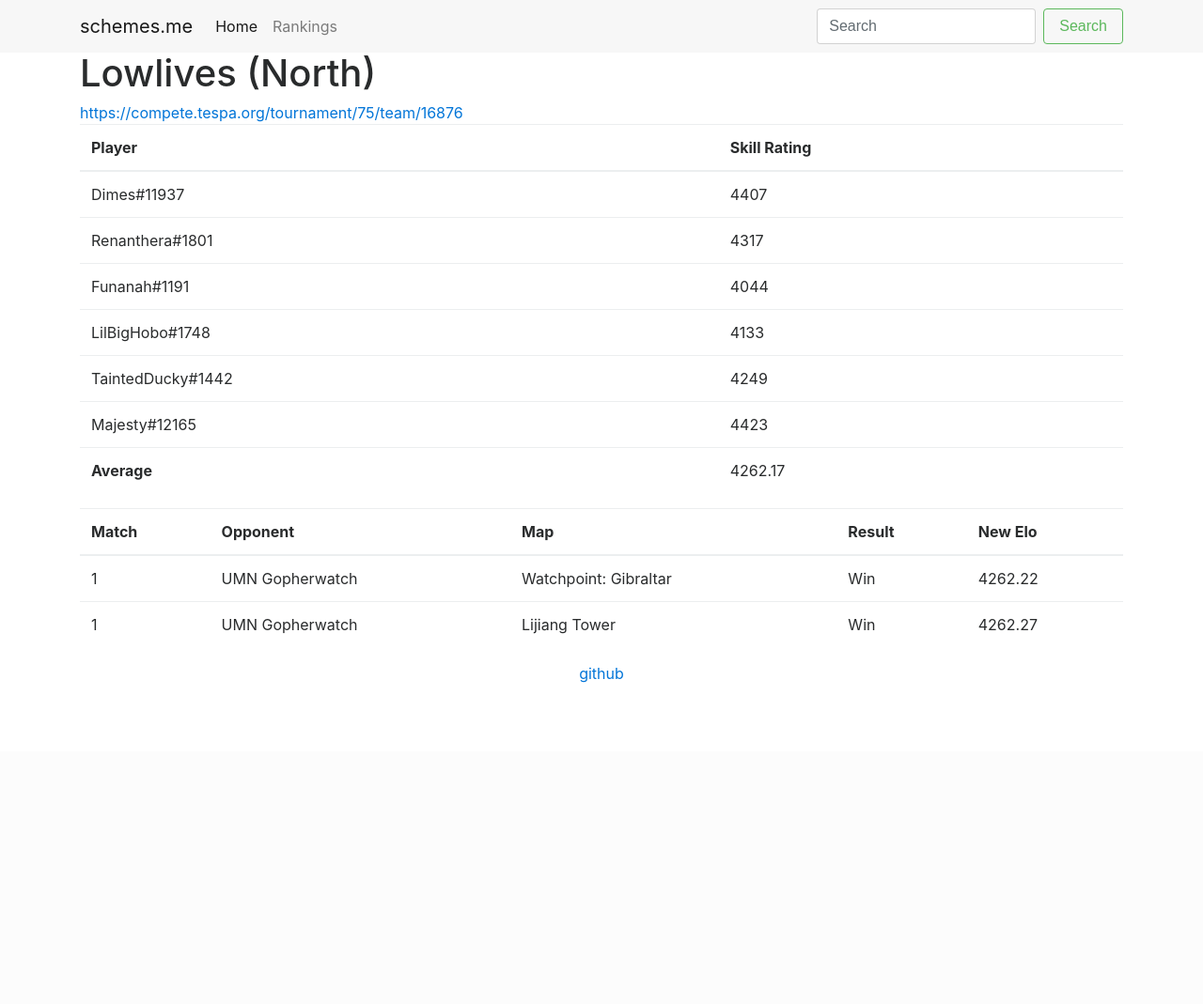
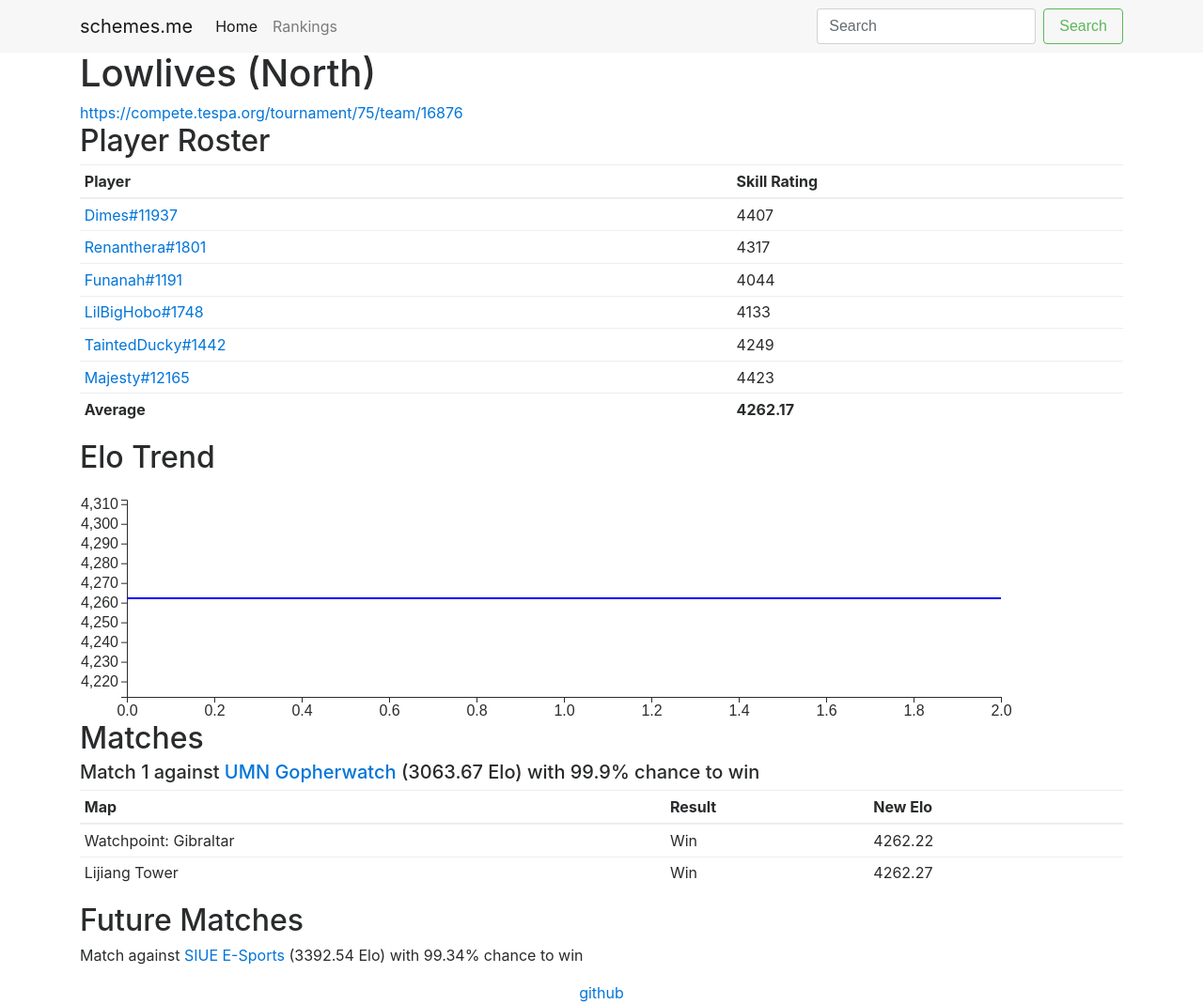
Before and after one commit to schemes-ohyeah/tcs-overwatch-elo, a Flask app: page /team/16876 in a window 1280 px wide. Shown: the whole page at 94% size. Before the commit the page ends 727 px from the top, so only its background shows below. Run offline with Flask 2, Linux system fonts and the light colour scheme; some libraries are stand-ins or nearby versions.

Commit message:
scrape future matches, d3 visu

```diff
--- a/TCS_Main.py
+++ b/TCS_Main.py
@@ -7,10 +7,10 @@ def main() -> None:
 
     teams = TCS.read_teams_from_json(reset=True)
     matches = TCS.calculate_matches(teams)
+    future_matches = TCS.predict_matches(teams)
     TCS.write_tojson(teams, "teams.json")
     TCS.write_tojson(matches, "matches.json")
-    for team in teams:
-        print(teams[team])
+    TCS.write_tojson(future_matches, "future_matches.json")
 
 def scrape_teams_write_tojson() -> None:
     """
--- a/main.py
+++ b/main.py
@@ -1,7 +1,11 @@
 from flask import Flask, render_template, request, jsonify
 from TCS_Functions import TCS_Functions as TCS
+from TCS_Objects import Match
 
 app = Flask(__name__)
+GLOBAL_teams = TCS.read_teams_from_json(reset=False)
+GLOBAL_matches = TCS.read_matches_from_json()
+GLOBAL_future_matches = TCS.read_matches_from_json(future=True)
 
 @app.route("/")
 def index():
@@ -9,15 +13,15 @@ def index():
 
 @app.route("/matches")
 def matches():
-    matches = TCS.read_matches_from_json()
-    matches = [matches[key] for key in matches]
+    global GLOBAL_matches
+    matches = [GLOBAL_matches[key] for key in GLOBAL_matches]
     return jsonify([match.__dict__() for match in matches])
 
 @app.route("/rankings/<region>")
 @app.route("/rankings")
 def rankings(region=None):
-    teams = TCS.read_teams_from_json(reset=False)
-    teams = [teams[key] for key in teams]
+    global GLOBAL_teams
+    teams = [GLOBAL_teams[key] for key in GLOBAL_teams]
     if region:
         teams = [team for team in teams if team.region == region]
     teams.sort(key=lambda x: x.elo, reverse=True)
@@ -42,32 +46,60 @@ def search():
 
 @app.route("/team/<id>")
 def team(id):
-    teams = TCS.read_teams_from_json(reset=False)
-    matches = TCS.read_matches_from_json()
-    team = teams[int(id)]
-    matches = [matches[match_id] for match_id in team.matches]
+    global GLOBAL_teams, GLOBAL_matches, GLOBAL_future_matches
+    team = GLOBAL_teams[int(id)]
+    matches = [GLOBAL_matches[match_id] for match_id in team.matches]
     my_matches = []
-    opponent = None
+    elo_trend = [team.average_sr]
     for match in matches:
         data = {}
         if match.team_1id == team.id:
             data["results"] = match.results
             data["elos"] = match.team_1elos
-            opponent = teams[match.team_2id].name
+            data["opponent_elo"] = match.team_2elos[0]
+            data["opponent"] = GLOBAL_teams[match.team_2id].name
+            data["opponent_id"] = match.team_2id
         elif match.team_2id == team.id:
             # Matches store win result relative to team 1. Flip if this is team 2
             data["results"] = [[-result[0], result[1]] for result in match.results]
             data["elos"] = match.team_2elos
-            opponent = teams[match.team_1id].name
+            data["opponent_elo"] = match.team_1elos[0]
+            data["opponent"] = GLOBAL_teams[match.team_1id].name
+            data["opponent_id"] = match.team_1id
         else:
             print("something is wrong with team match finding")
         data["url"] = match.url
+        elo_trend.extend(data["elos"][1:])
+
+        # Probably to win based on math from here
+        data["win_chance"] = Match.calculate_win_chance(data["elos"][0], data["opponent_elo"])
+
         my_matches.append(data)
+
+    my_future_matches = []
+    for match_id in team.future_matches:
+        future_match = GLOBAL_future_matches[match_id]
+        data = {}
+        if future_match.team_1id == team.id:
+            data["elo"] = future_match.team_1elos[0]
+            data["opponent_elo"] = future_match.team_2elos[0]
+            data["opponent"] = GLOBAL_teams[future_match.team_2id].name
+            data["opponent_id"] = future_match.team_2id
+        elif future_match.team_2id == team.id:
+            data["elo"] = future_match.team_2elos[0]
+            data["opponent_elo"] = future_match.team_1elos[0]
+            data["opponent"] = GLOBAL_teams[future_match.team_1id].name
+            data["opponent_id"] = future_match.team_1id
+        else:
+            print("something is wrong with the future match finding")
+        data["win_chance"] = Match.calculate_win_chance(data["elo"], data["opponent_elo"])
+        my_future_matches.append(data)
 
     return render_template("team.html",
                            team=team,
+                           elo_trend=elo_trend,
                            matches=my_matches,
-                           opponent=opponent)
+                           future_matches=my_future_matches)
 
 if __name__ == "__main__":
     app.run()
--- a/templates/index.html
+++ b/templates/index.html
@@ -8,7 +8,7 @@
             <hr class="my-4">
             <p>We start with the team's average skill rating and use the elo system from that.</p>
             <p class="lead">
-                <a class="btn btn-primary btn-lg" href="#methodology" role="button">Learn more</a>
+                <a class="btn btn-primary btn-lg" href="/rankings" role="button">See Rankings</a>
             </p>
         </div>
     </div>
--- a/templates/rankings.html
+++ b/templates/rankings.html
@@ -14,13 +14,13 @@
                 <a href="/rankings/east" class="btn btn-secondary">East</a>
             </div>
         </div>
-        <table class="table">
+        <table class="table table-sm">
             <thead>
             <tr>
                 <th>Rank</th>
                 <th>Team</th>
                 <th>Region</th>
-                <th>Average SR</th>
+                <th>SR</th>
                 <th>Elo</th>
             </tr>
             </thead>
--- a/templates/team.html
+++ b/templates/team.html
@@ -1,4 +1,13 @@
 {% extends "bare_layout.html" %}
+
+{% block head %}
+    <script src="https://d3js.org/d3.v4.min.js"></script>
+    <style>
+        .tick {
+            font-size: medium;
+        }
+    </style>
+{% endblock %}
 
 {% block content %}
     <div class="container">
@@ -6,7 +15,8 @@
         <a href="{{ team.url }}">{{ team.url }}</a>
 
         <!-- Table of players -->
-        <table class="table">
+        <h2>Player Roster</h2>
+        <table class="table table-sm">
             <thead>
             <tr>
                 <th>Player</th>
@@ -15,36 +25,94 @@
             </thead>
             <tbody>
             {% for player in team.players %}
+                {% set battle_tag = player.battle_tag.split("#") %}
                 <tr>
-                    <td>{{ player.battle_tag }}</td>
-                    <td>{{ player.skill_rating }}</td>
+                    <td>
+                        <a href="https://www.overbuff.com/players/pc/{{ battle_tag[0] }}-{{ battle_tag[1] }}?mode=competitive">
+                            {{ player.battle_tag }}
+                        </a>
+                    </td>
+                    <td>
+                        {% if player.skill_rating > 0 %}
+                            {{ player.skill_rating }}
+                        {% else %}
+                            <em>Unranked</em>
+                        {% endif %}
+                    </td>
                 </tr>
             {% endfor %}
             <tr>
                 <th>Average</th>
-                <td>{{ team.average_sr|round(2) }}</td>
+                <td><strong>{{ team.average_sr|round(2) }}</strong></td>
             </tr>
             </tbody>
         </table>
 
-        <!-- Table of matches -->
-        <table class="table">
+        <!-- Elo Trend -->
+        <h2>Elo Trend</h2>
+        <svg id="elo-trend" width="1000" height="250"></svg>
+        <script>
+            var elo_trend = {{ elo_trend }};
+            var vis = d3.select("#elo-trend"),
+                WIDTH = 1000,
+                HEIGHT = 250,
+                MARGINS = {
+                    top: 20,
+                    right: 20,
+                    bottom: 20,
+                    left: 50
+                },
+                xRange = d3.scaleLinear().range([MARGINS.left, WIDTH - MARGINS.right])
+                    .domain([0, elo_trend.length - 1]),
+                yRange = d3.scaleLinear().range([HEIGHT - MARGINS.top, MARGINS.bottom])
+                    .domain([
+                        Math.min.apply(null, elo_trend) - 50,
+                        Math.max.apply(null, elo_trend) + 50
+                    ]),
+                xAxis = d3.axisBottom()
+                    .scale(xRange),
+                yAxis = d3.axisLeft()
+                    .scale(yRange);
+
+            vis.append('svg:g')
+                .attr('class', 'x axis')
+                .attr('transform', 'translate(0,' + (HEIGHT - MARGINS.bottom) + ')')
+                .call(xAxis);
+
+            vis.append('svg:g')
+                .attr('class', 'y axis')
+                .attr('transform', 'translate(' + (MARGINS.left) + ',0)')
+                .call(yAxis);
+            var lineFunc = d3.line()
+                .x(function(d, i) {
+                    return xRange(i);
+                })
+                .y(function(d) {
+                    return yRange(d);
+                })
+                .curve(d3.curveLinear);
+            vis.append('svg:path')
+                .attr('d', lineFunc(elo_trend))
+                .attr('stroke', 'blue')
+                .attr('stroke-width', 2)
+                .attr('fill', 'none');
+        </script>
+
+        <!-- Matches -->
+        <h2>Matches</h2>
+        {% for match in matches %}
+            <h5>Match {{ loop.index }} against <a href="/team/{{ match.opponent_id }}">{{ match.opponent }}</a> ({{ match.opponent_elo|round(2) }} Elo) with {{ (match.win_chance * 100)|round(2)}}% chance to win</h5>
+            <table class="table table-sm">
                 <thead>
                 <tr>
-                <th>Match</th>
-                <th>Opponent</th>
                     <th>Map</th>
                     <th>Result</th>
                     <th>New Elo</th>
                 </tr>
                 </thead>
                 <tbody>
-            {% for match in matches %}
-                {% set outer_loop = loop %}
                 {% for result in match.results %}
                     <tr>
-                        <td>{{ outer_loop.index }}</td>
-                        <td>{{ opponent }}</td>
                         <td>{{ result[1] }}</td>
                         {% if result[0] == 1 %}
                             <td>Win</td>
@@ -61,8 +129,14 @@
                         <td>{{ match.elos[loop.index]|round(2) }}</td>
                     </tr>
                 {% endfor %}
-            {% endfor %}
                 </tbody>
             </table>
+        {% endfor %}
+
+        <!-- Future Matches -->
+        <h2>Future Matches</h2>
+        {% for match in future_matches %}
+            <p>Match against <a href="/team/{{ match.opponent_id }}">{{ match.opponent }}</a> ({{ match.opponent_elo|round(2) }} Elo) with {{ (match.win_chance * 100)|round(2)}}% chance to win</p>
+        {% endfor %}
     </div>
 {% endblock %}
```
Also changed, not shown: TCS_Functions.py (+47 -9 lines), TCS_Objects.py (+28 -6 lines), TCS_Scraper.py (+43 -13 lines), elo.py (+9 -1 lines), future_matches.json (added, +1 -0 lines), matches.json (+1 -1 lines), teams.json. Lines whose indentation alone changed are shown as unchanged.
